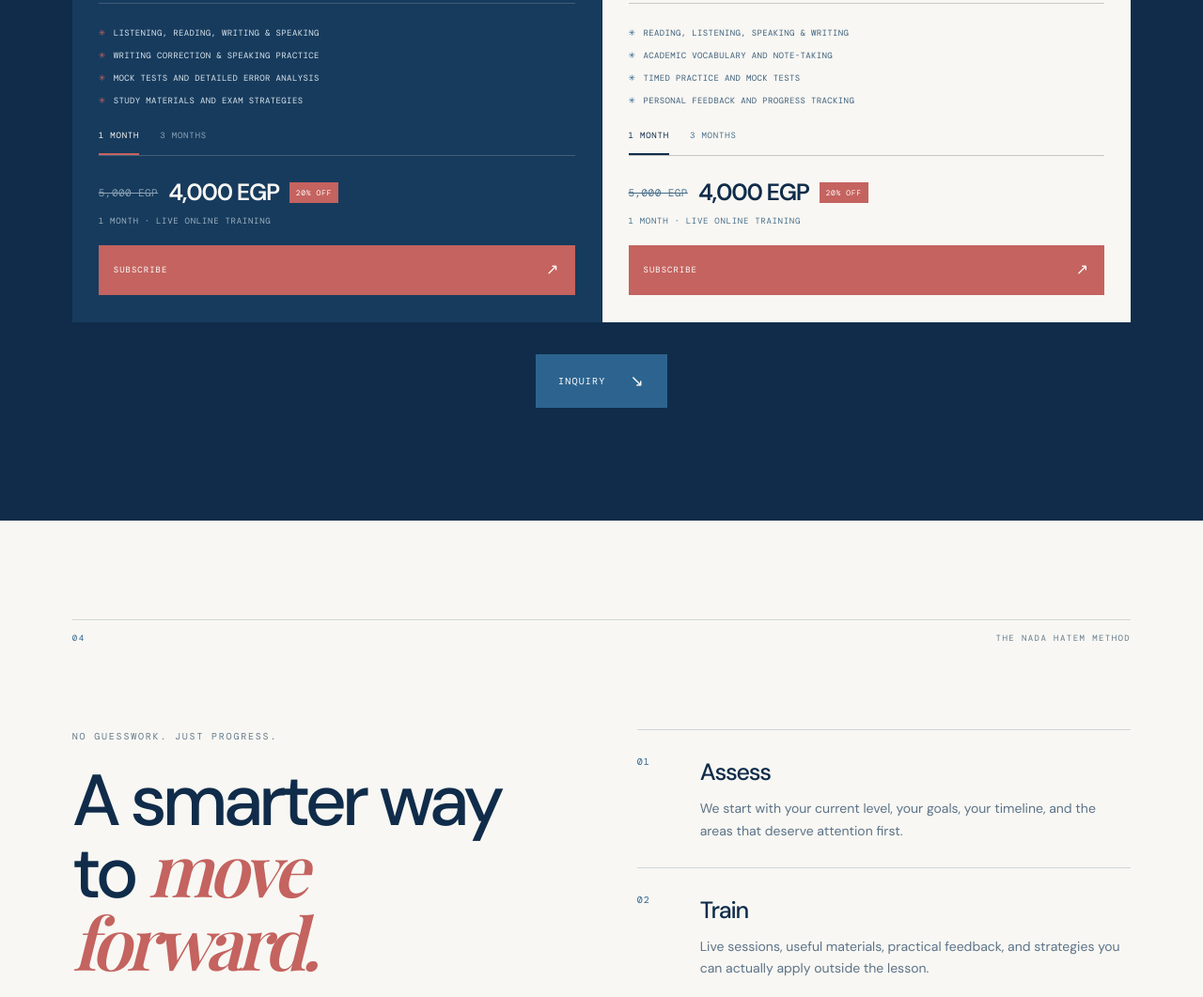
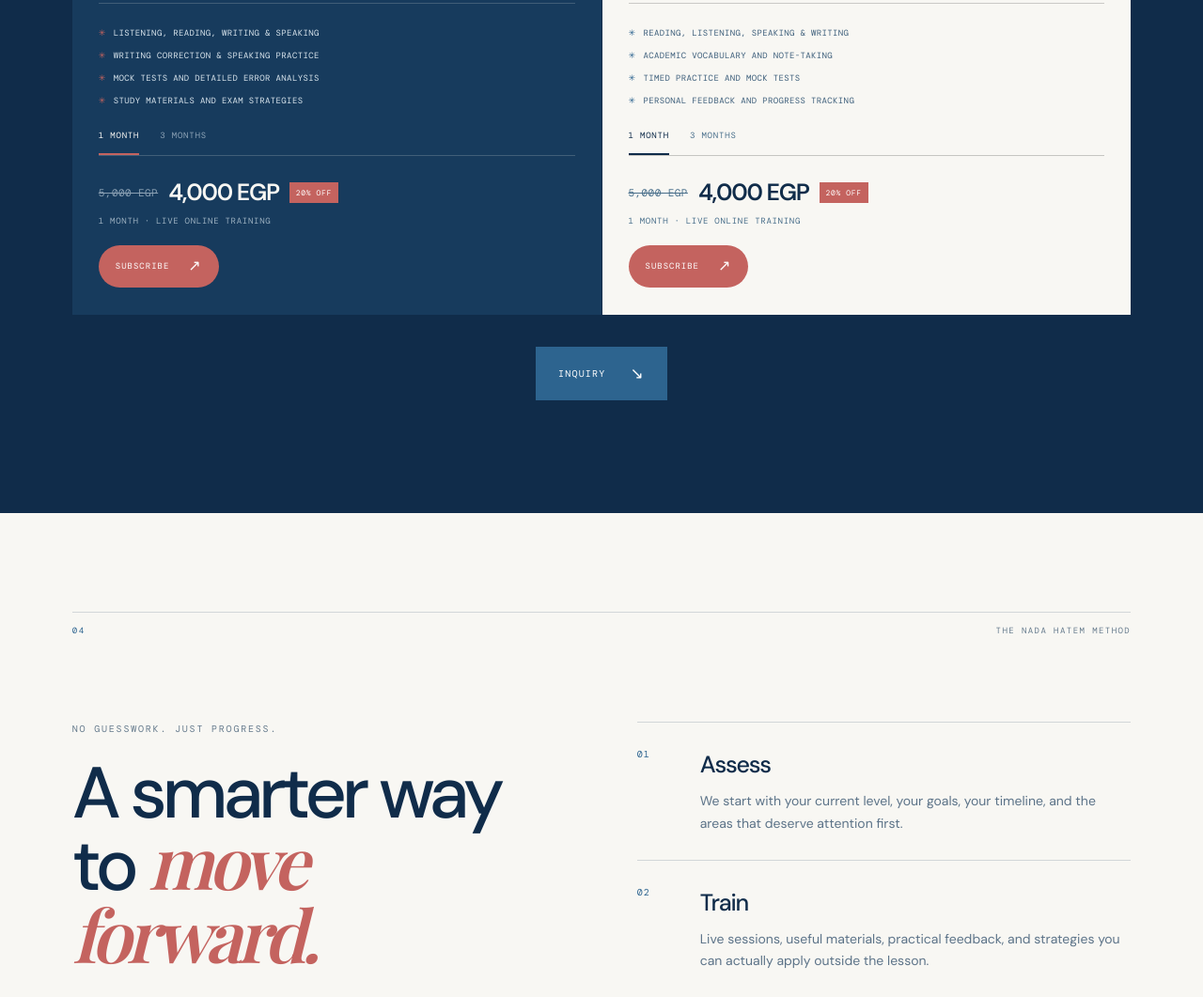
Before and after one commit to Ahmedshafie161/nada-english-portfolio, a plain HTML site: page index.html in a window 1280 px wide. Shown: the part 4235-5296 px from the top of the page at 94% size. Drawn offline with nearby package versions, Linux system fonts and the light colour scheme; a web font is replaced by a local one.

Commit message:
Make Subscribe buttons smaller and pill-shaped

```diff
--- a/styles.css
+++ b/styles.css
@@ -210,6 +210,7 @@ h1 em, h2 em, h3 em { color: var(--accent); font-family: var(--serif); font-weig
 .program-link { align-items: center; background: var(--accent); color: #fff; display: flex; font-family: var(--mono); font-size: 9px; justify-content: space-between; letter-spacing: .11em; padding: 14px 16px; text-transform: uppercase; transition: background .2s ease, transform .2s ease; }
 .program-link:hover { background: #d87973; transform: translateY(-2px); }
 .program-link span { color: #fff; font-size: 16px; }
+.subscribe-button { align-self: flex-start; border-radius: 999px; gap: 20px; padding: 10px 18px; }
 .inquiry-action { display: flex; justify-content: center; margin: 34px auto 0; }
 .inquiry-button { align-items: center; background: var(--accent-deep); color: #fff; display: inline-flex; font-family: var(--mono); font-size: 10px; gap: 26px; letter-spacing: .12em; padding: 15px 24px; text-transform: uppercase; transition: background .2s ease, transform .2s ease; }
 .inquiry-button:hover { background: #3d7fae; transform: translateY(-2px); }
```
